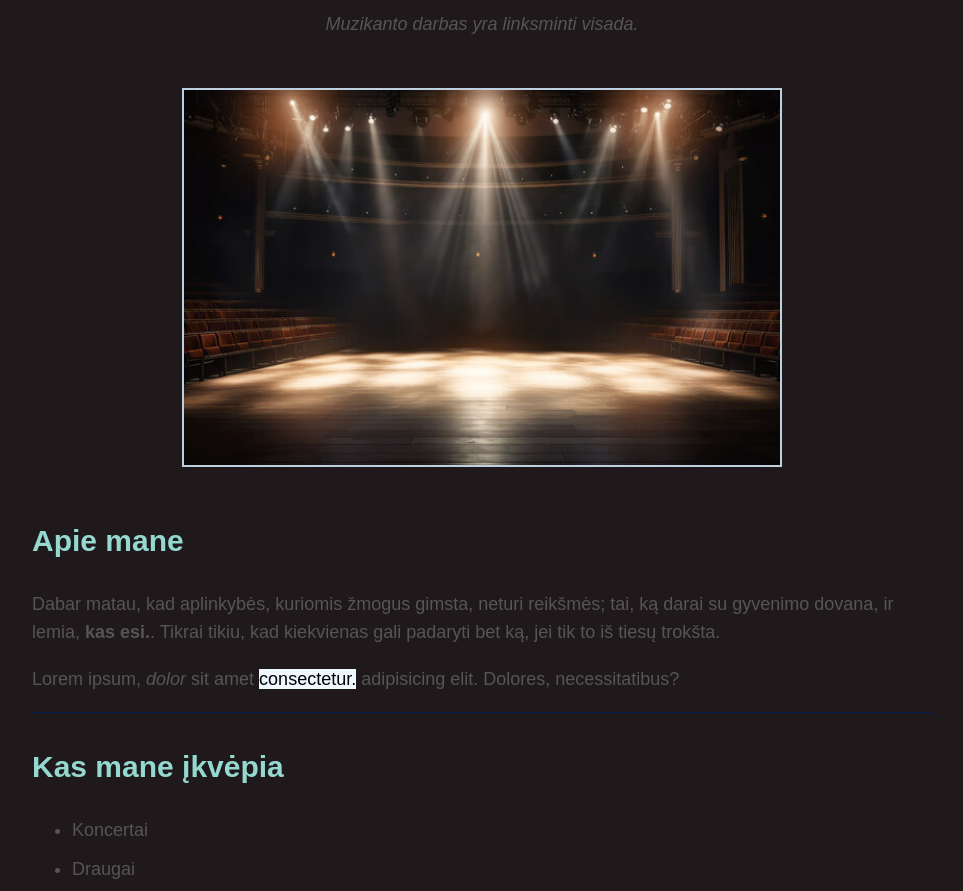
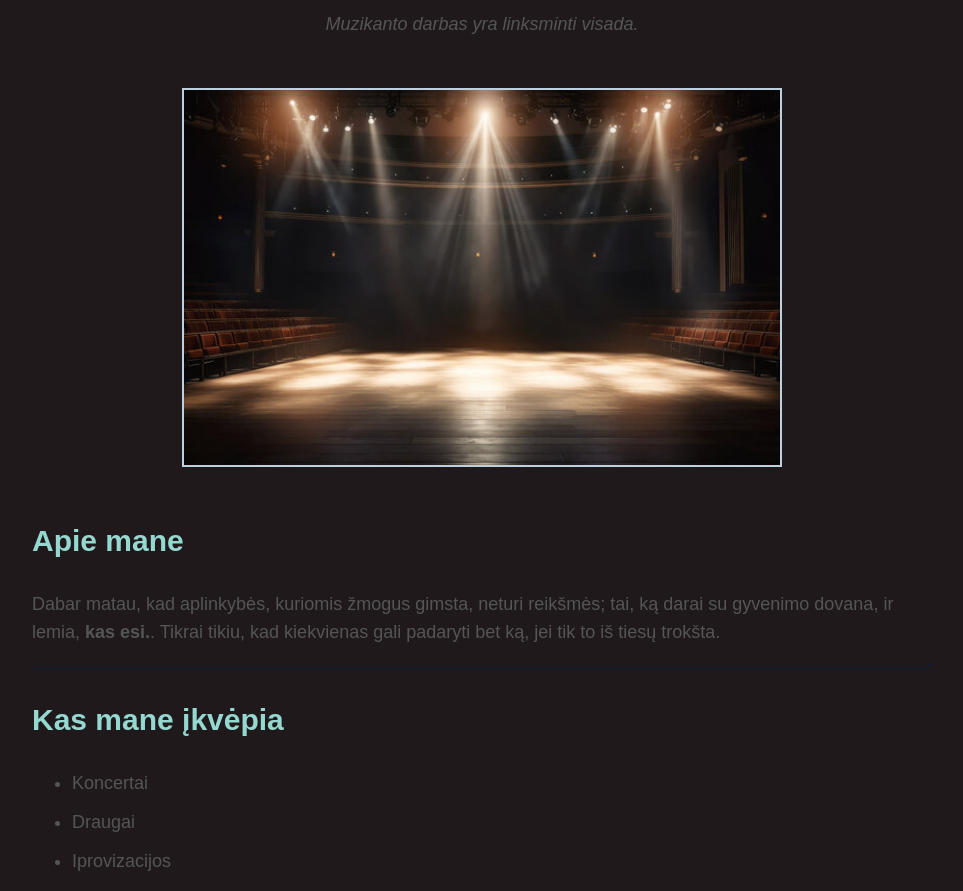
Before and after one commit to hysterusional/mano2, a plain HTML site: page index.html in a window 1280 px wide. Shown: the part 193-1084 px from the top of the page, without its empty margins (158-1121 px from the left). Drawn offline with Linux system fonts and the light colour scheme.

Commit message:
Add files via upload

```diff
--- a/index.html
+++ b/index.html
@@ -20,7 +20,7 @@
 
         <h2>Apie mane</h2>
         <p>Dabar matau, kad aplinkybės, kuriomis žmogus gimsta, neturi reikšmės; tai, ką darai su gyvenimo dovana, ir lemia, <strong>kas esi.</strong>. Tikrai tikiu, kad kiekvienas gali padaryti bet ką, jei tik to iš tiesų trokšta.</p>
-        <p>Lorem ipsum, <em>dolor</em> sit amet <mark>consectetur.</mark> adipisicing elit. Dolores, necessitatibus?</p>
+        </p>
         <hr>
         <h2>Kas mane įkvėpia</h2>
         <ul>
```
